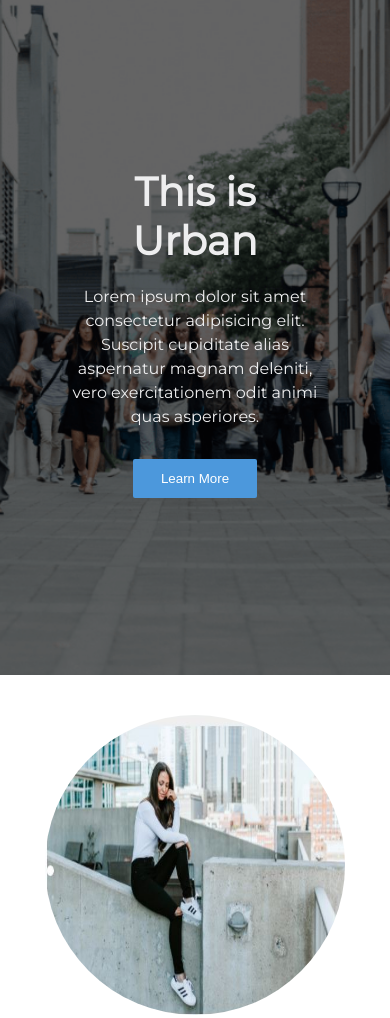
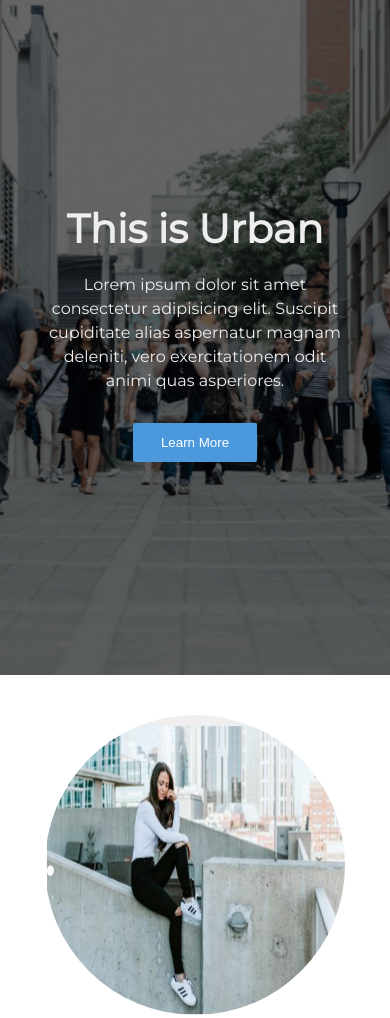
Before and after one commit to Priya-jaiswal-TTN/Flex-Layout, a plain HTML site: page index.html in a window 390 px wide. Shown: the top 1018 px of the page. Drawn offline with Linux system fonts and the light colour scheme.

Commit message:
update in css

```diff
--- a/style.css
+++ b/style.css
@@ -173,4 +173,16 @@ p{
         margin-top: 10px;
         margin-bottom: 0;
     }
+
+    .blue-bg .section-content{
+        padding: 0 4%;
+    }
+
+    .card p,
+    .content,
+    .card h3{
+        width: 80%;
+        margin: 0 auto;
+    }
+
 }
```
